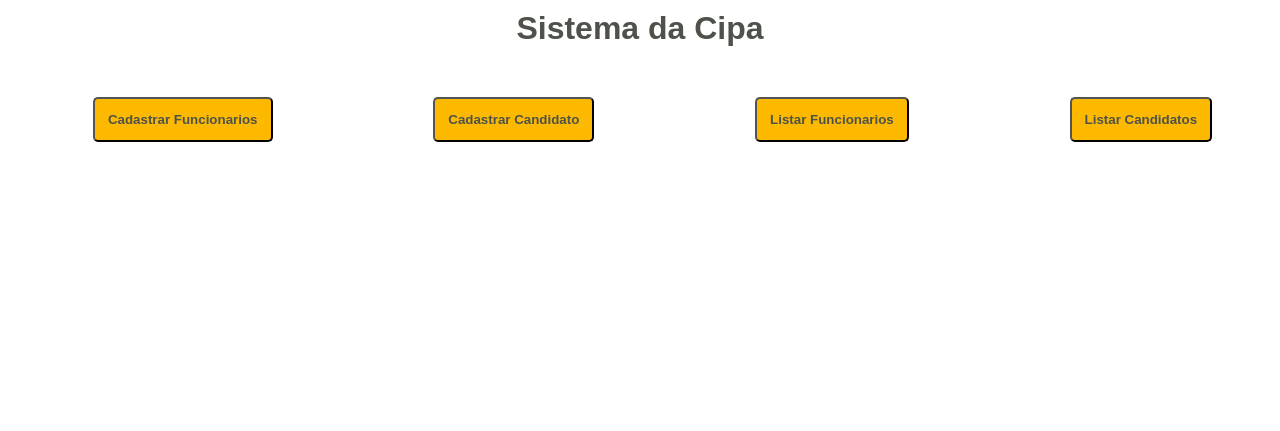
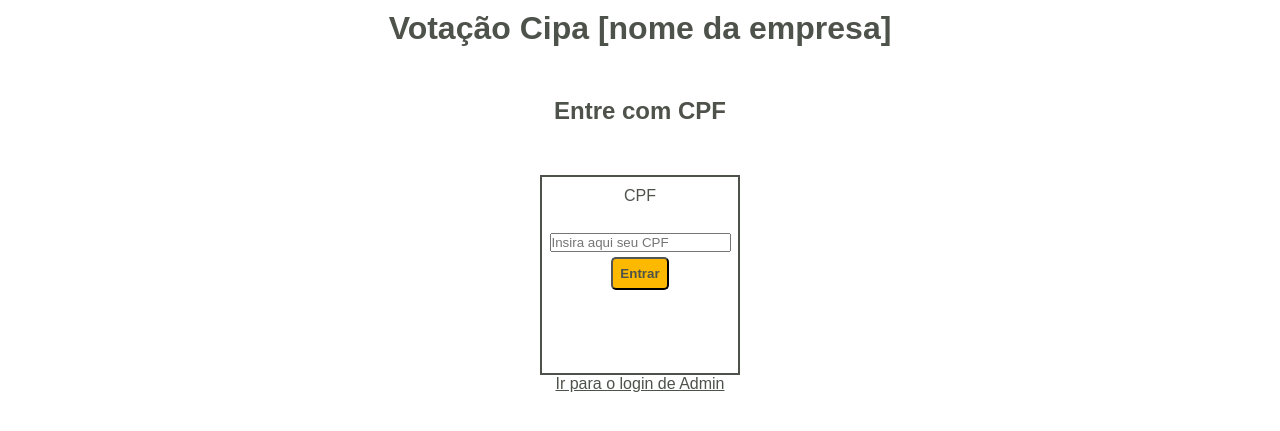
Before and after one commit to projectcipa/Cipa-Project-Main, a PHP site: page / in a window 1280 px wide. Shown: the top 431 px of the page. Run offline with PHP 8.4, Linux system fonts and the light colour scheme.

Commit message:
começei a fazer a parte de login de funcionario

```diff
--- /dev/null
+++ b/css/login.css
@@ -0,0 +1,70 @@
+*{
+
+    margin: 0;
+    padding: 0;
+    box-sizing: border-box;
+    font-family: Arial, Helvetica, sans-serif;
+    color: #4d524a;
+}
+
+header{
+
+    margin-top: 10px;
+    display: flex;
+    flex-direction: column;
+    align-items: center;
+    justify-content: space-around;
+    gap: 50px;
+
+}
+
+@media screen and (max-width:650px){
+
+    h1{
+        font-size: larger;
+    }
+
+    h2{
+        font-size: larger;
+    }
+
+}
+
+section{
+
+    margin-top: 50px;
+    display: flex;
+    justify-content: center;
+    align-items: center;
+    flex-direction: column;
+
+}
+
+form{
+
+    padding: 10px;
+    width: 200px;
+    height: 200px;
+    border: 2px solid #4d524a;
+
+
+    align-items: center;
+    display: flex;
+    flex-direction: column;
+    align-self: center;
+    gap: 5px;
+
+}
+
+button{
+
+    color: #4d524a;
+    background-color: #fcb900;
+    align-self: center;
+    padding: 7px;
+    border-radius: 5px;
+    font-weight: bold;
+    transition: box-shadow 0.3s ease, transform 0.3s ease;
+
+
+}
--- a/index.php
+++ b/index.php
@@ -2,38 +2,35 @@
 <html lang="pt-br">
 <head>
     <meta charset="UTF-8">
-    <link rel="stylesheet" href="./css/paginaInicial.css">
+    <link rel="stylesheet" href="./css/login.css">
     <meta name="viewport" content="width=device-width, initial-scale=1.0">
-    <title>Página Inicial</title>
+    <title>Página de Login</title>
 </head>
 <body>
 
     <header>
 
-        <h1>Sistema da Cipa</h1>
+        <h1>Votação Cipa  [nome da empresa]</h1>
+
+        <h2>Entre com CPF</h2>
 
     </header>
 
+    <section id="secaoLoginCPF">
 
-    <div class="opcoes">
+        <form action="">
 
-        <a href="./views/cadastroFuncionarios.php">
-            <button>Cadastrar Funcionarios</button>
-        </a>
+            <label for="cpf">CPF</label><br>
+            <input type="text" placeholder="Insira aqui seu CPF" maxlength="11" id="cpf_funcionario" name="cpf_funcionario">
 
-        <a href="./views/CadastroCandidato.php">
-            <button>Cadastrar Candidato</button>
-        </a>
+            <button type="submit">Entrar</button>
 
-         <a href="./views/listarFuncionarios.php">
-            <button>Listar Funcionarios</button>
-        </a>
+        </form>
 
-        <a href="./views/listarCandidatos.php">
-            <button>Listar Candidatos</button>
-        </a>
+        <a href="./views/paginaInicial.php">Ir para o login de Admin</a>
 
-    </div>
+    </section>
+
 
 </body>
 
```
Also changed, not shown: views/paginaInicial.php (added, +38 -0 lines), views/paginaInicialFuncionario.php (added, +17 -0 lines).
